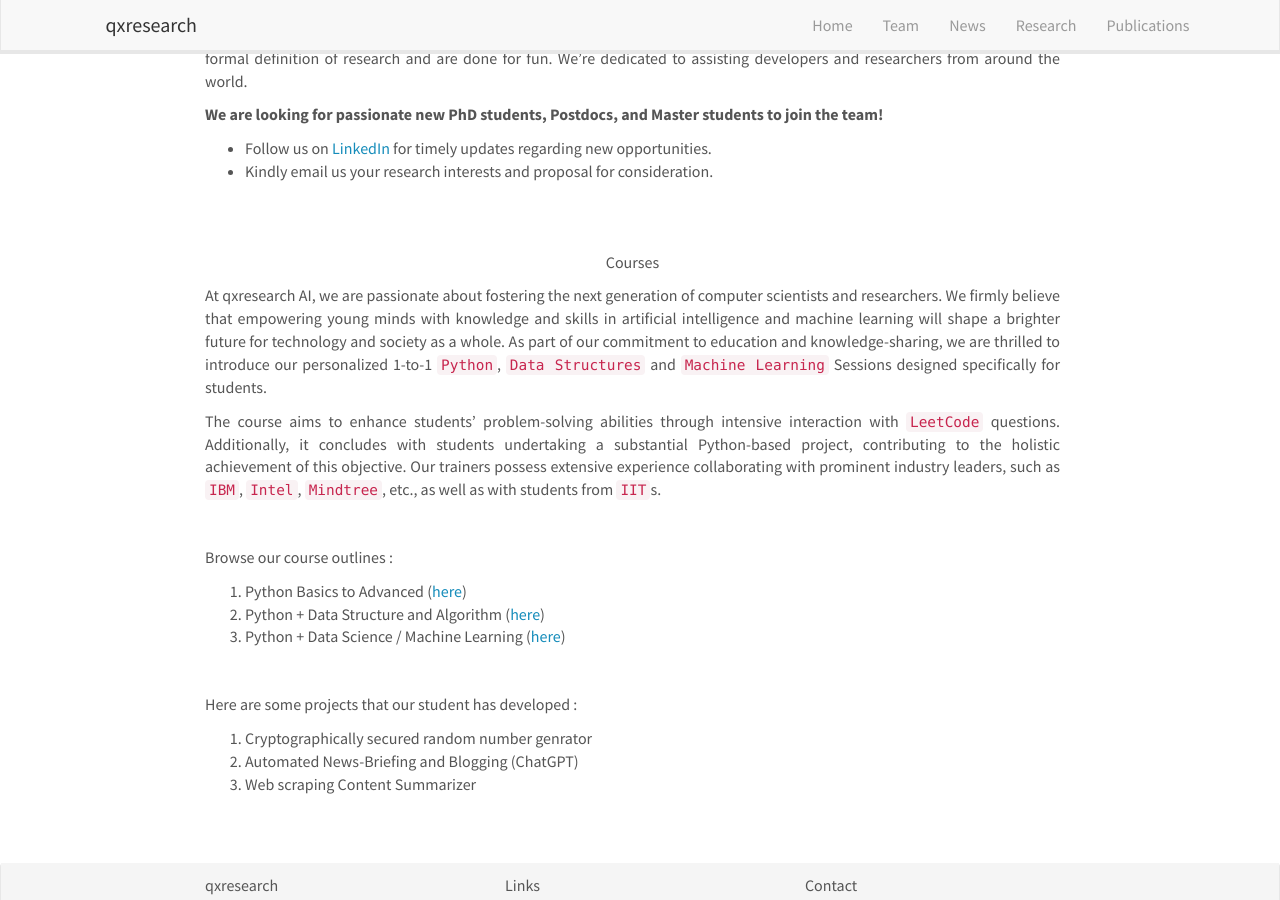
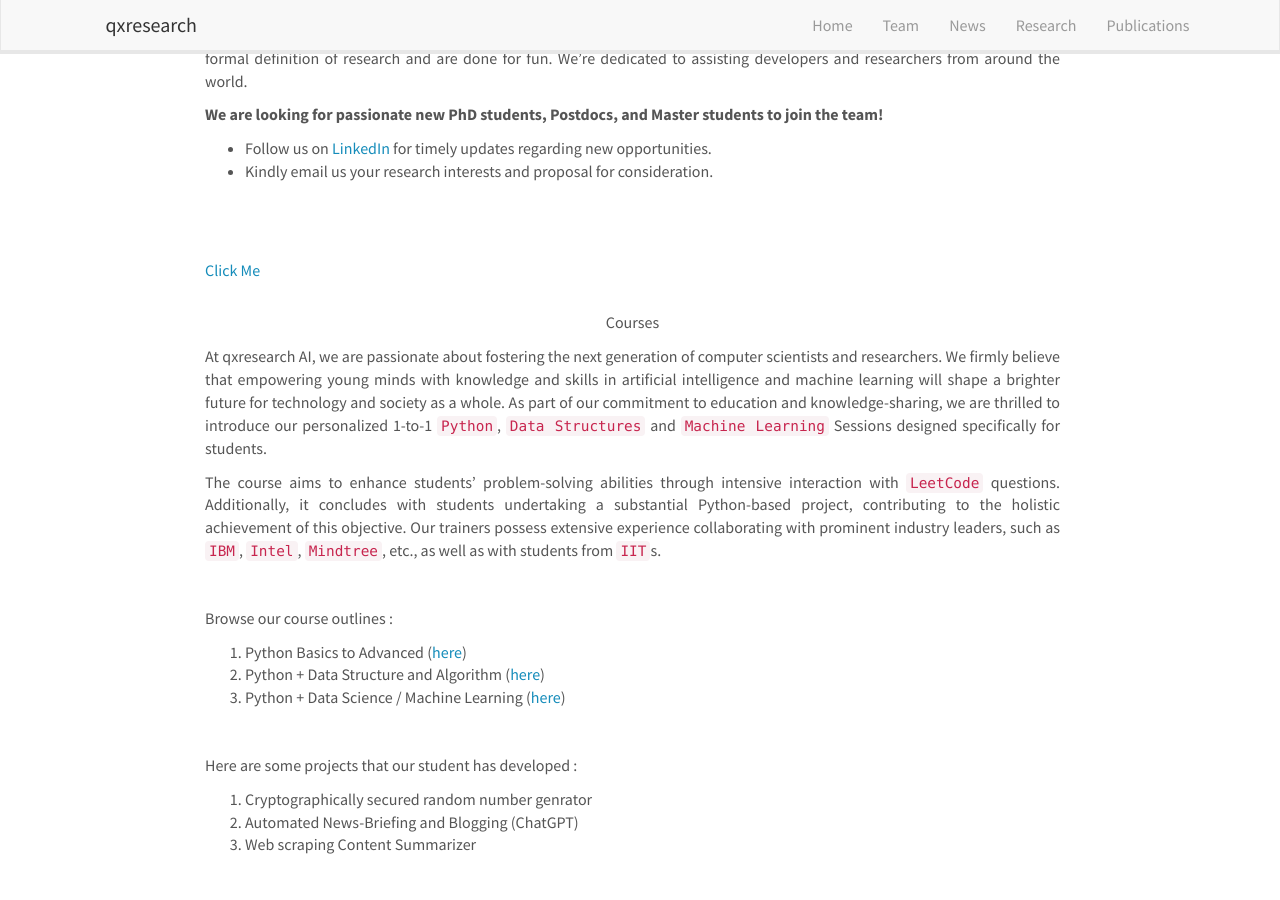
Before and after one commit to qxresearch/qxresearch.github.io, a Jekyll site: the page built from _pages/home.md, in a window 1280 px wide and 900 px high, scrolled down 681 px. Built offline with Jekyll 4.4.1, drawn with Linux system fonts in a browser that asks for light colours; nearby versions of some CDN libraries.

Commit message:
Update home.md

```diff
--- a/_pages/home.md
+++ b/_pages/home.md
@@ -22,6 +22,9 @@ In the past few years, the field of computing has expanded significantly, gainin
 
 <br>
 <br>
+
+[Click Me](https://yourlink.com){: .breadcrumb }
+
 
 <p align="center">
   Courses
```
